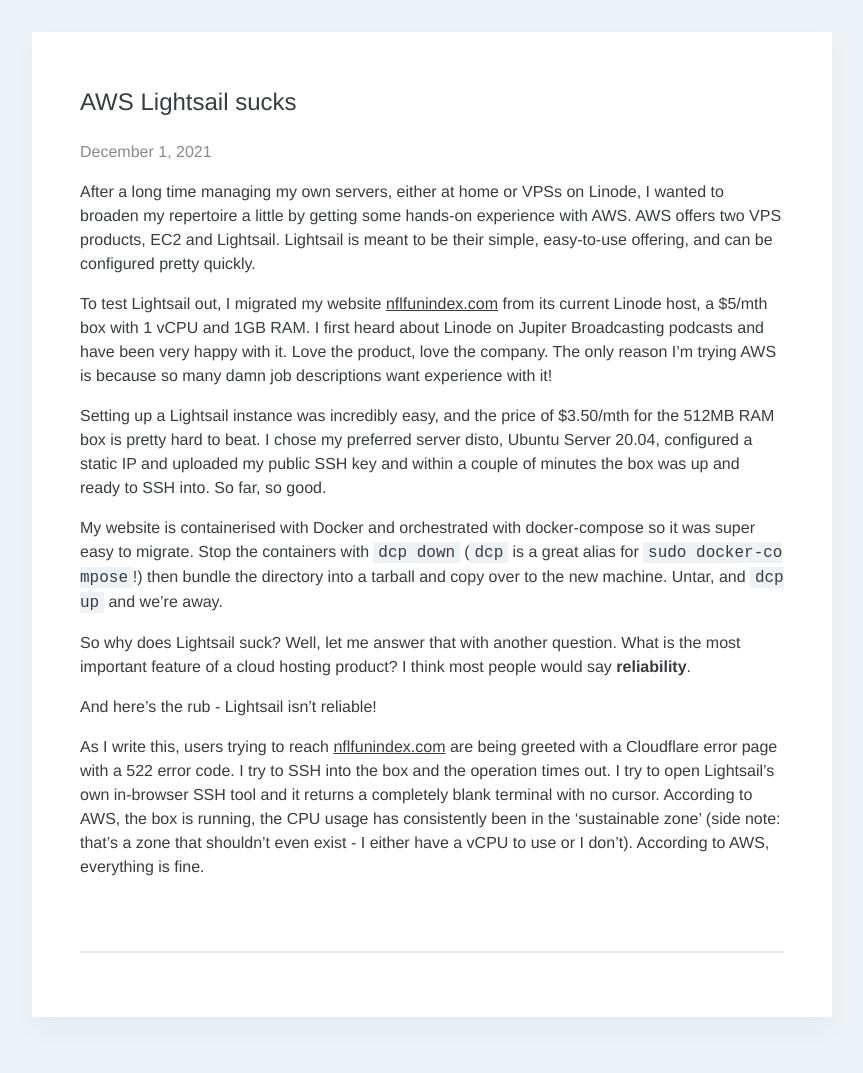
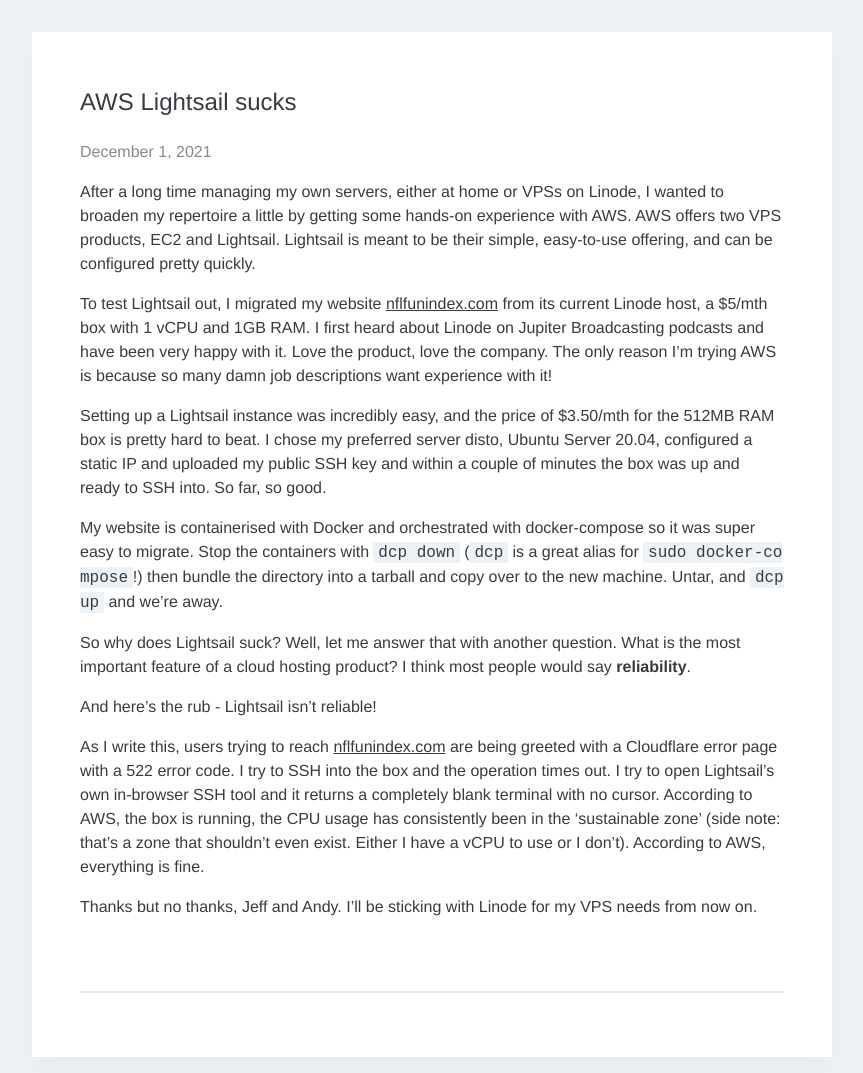
Before and after one commit to elgrove/blog, a Jekyll site: the page built from _posts/2021-12-01-lightsail-sucks.md, in a window 1280 px wide. Shown: the whole page, without its empty margins (208-1071 px from the left). Built offline with Jekyll 4.4.1, drawn with Linux system fonts in a browser that asks for light colours; some web fonts are replaced; before the commit the page ends 1033 px from its top, so only the background shows below that.

Commit message:
lightsail

```diff
--- a/_posts/2021-12-01-lightsail-sucks.md
+++ b/_posts/2021-12-01-lightsail-sucks.md
@@ -17,4 +17,6 @@ So why does Lightsail suck? Well, let me answer that with another question. What
 
 And here's the rub - Lightsail isn't reliable!
 
-As I write this, users trying to reach [nflfunindex.com]() are being greeted with a Cloudflare error page with a 522 error code. I try to SSH into the box and the operation times out. I try to open Lightsail's own in-browser SSH tool and it returns a completely blank terminal with no cursor. According to AWS, the box is running, the CPU usage has consistently been in the 'sustainable zone' (side note: that's a zone that shouldn't even exist - I either have a vCPU to use or I don't). According to AWS, everything is fine.
+As I write this, users trying to reach [nflfunindex.com]() are being greeted with a Cloudflare error page with a 522 error code. I try to SSH into the box and the operation times out. I try to open Lightsail's own in-browser SSH tool and it returns a completely blank terminal with no cursor. According to AWS, the box is running, the CPU usage has consistently been in the 'sustainable zone' (side note: that's a zone that shouldn't even exist. Either I have a vCPU to use or I don't). According to AWS, everything is fine.
+
+Thanks but no thanks, Jeff and Andy. I'll be sticking with Linode for my VPS needs from now on.
```
